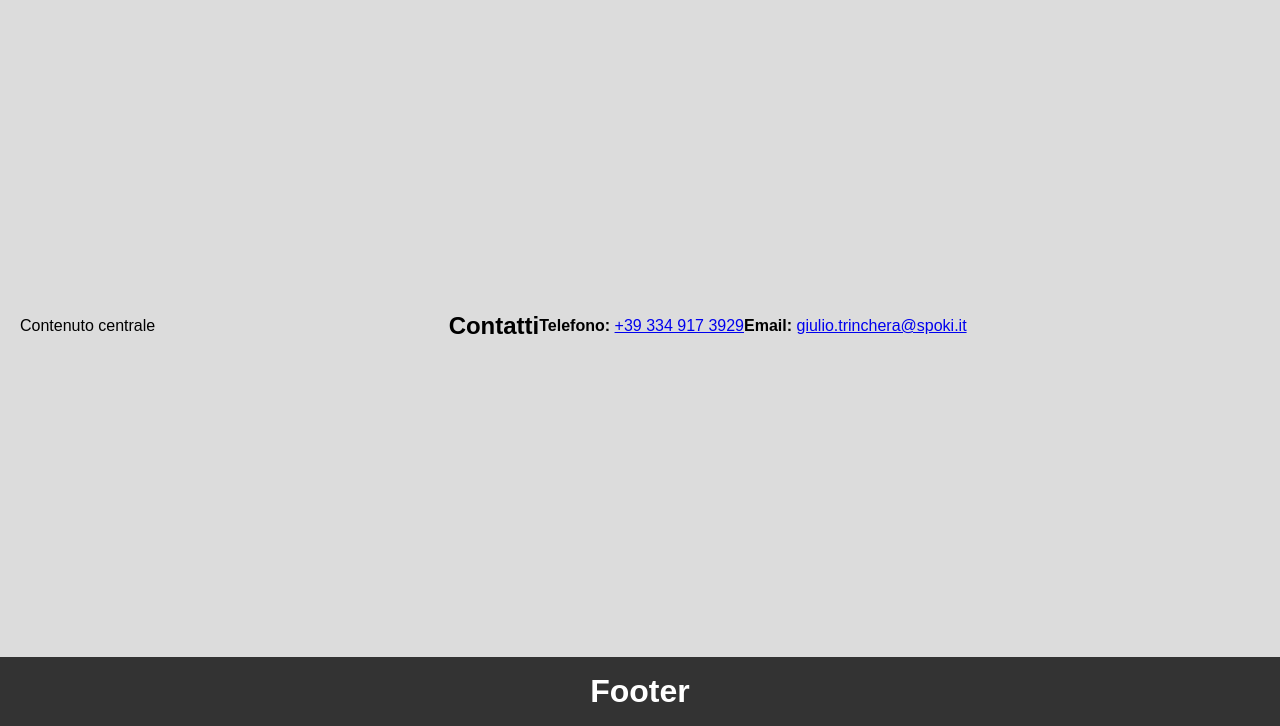
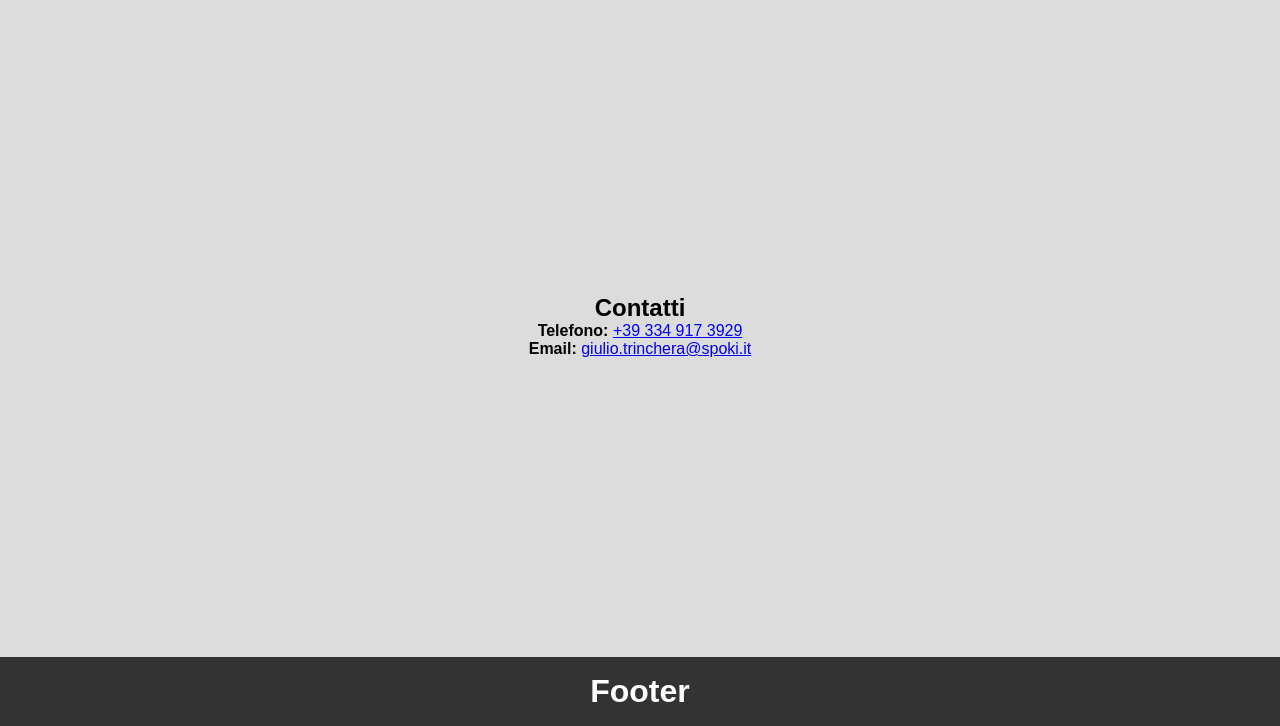
Before and after one commit to GiulioT-Spoki/test-site, a plain HTML site: page index.html in a window 1280 px wide. Shown: the part 74-800 px from the top of the page. Drawn offline with Linux system fonts and the light colour scheme.

Commit message:
Update index.html

```diff
--- a/index.html
+++ b/index.html
@@ -36,6 +36,7 @@
             display: flex;
             justify-content: center;
             align-items: center;
+            flex-direction: column;
             padding: 20px;
         }
 
@@ -58,10 +59,6 @@
 
     <!-- Sezione centrale -->
     <main>
-        <p>Contenuto centrale</p>
-
-<!-- Sezione Centrale con Numero di Telefono e Email -->
-<main>
         <h2>Contatti</h2>
 
         <!-- Numero di Telefono -->
@@ -77,9 +74,6 @@
         </p>
     </main>
 
-
-    </main>
-
     <!-- Footer -->
     <footer>
         <h1>Footer</h1>
```
Lines whose indentation alone changed are shown as unchanged.
